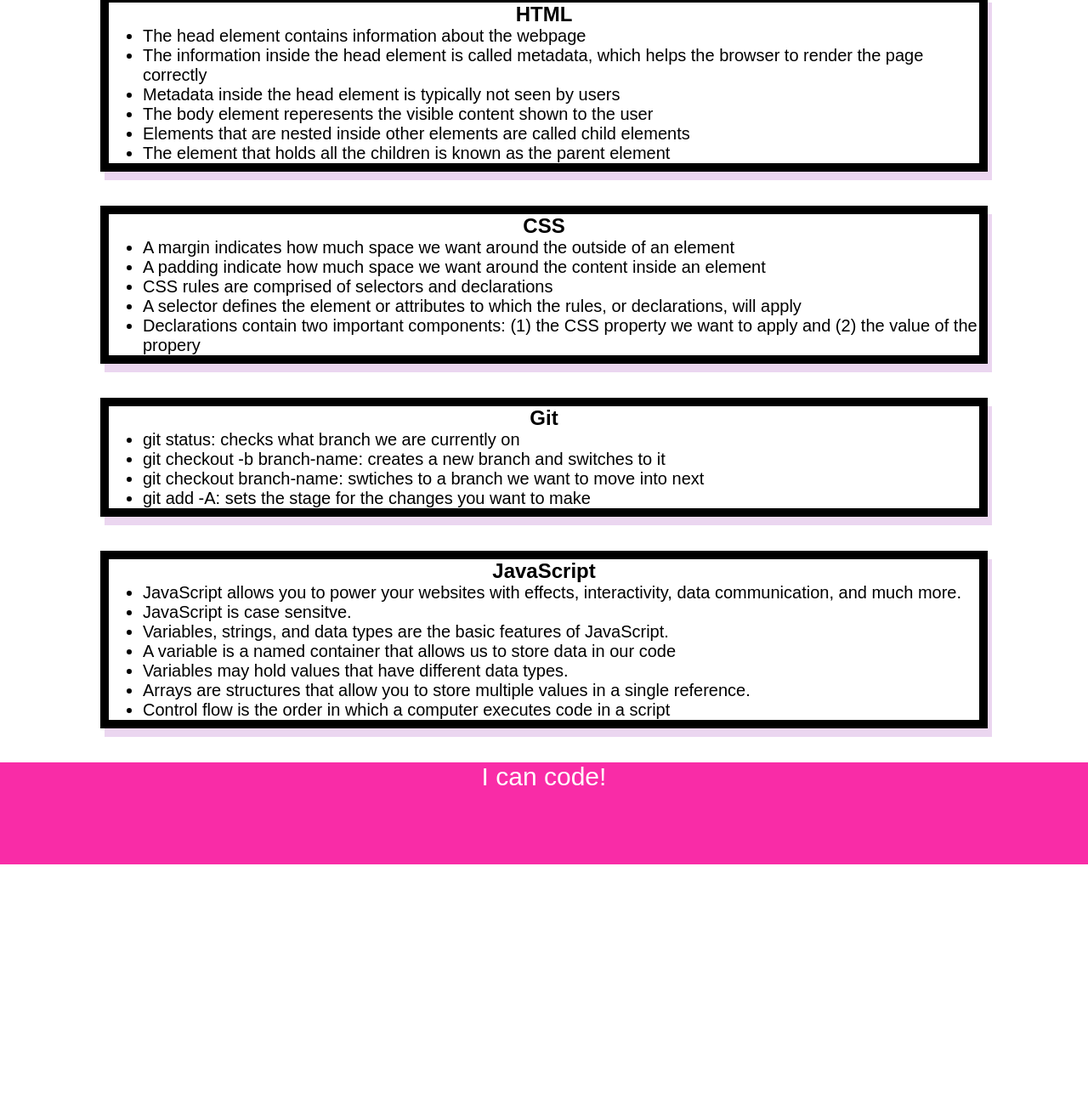
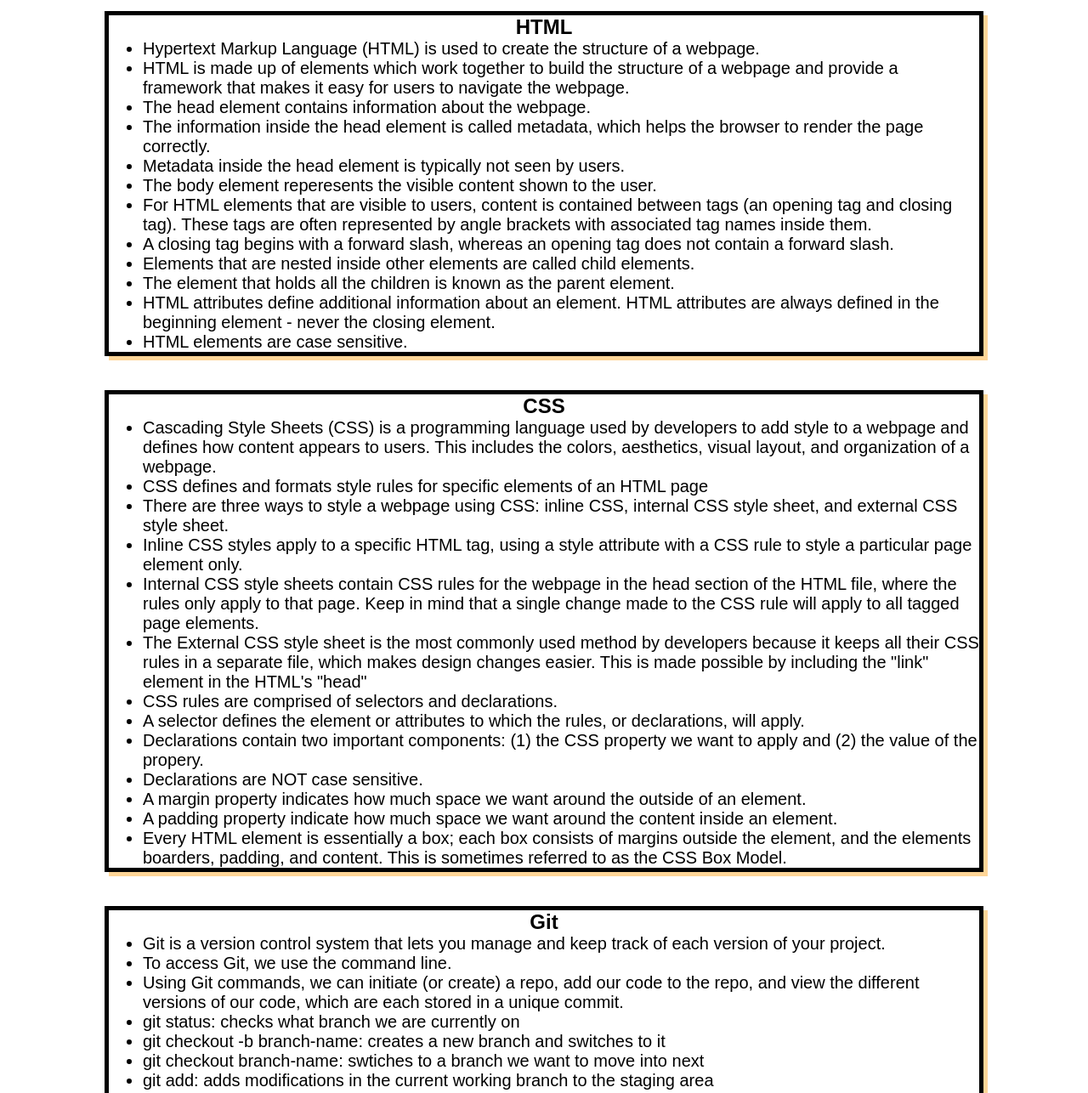
Before and after one commit to mackenzie-wentworth/prework-study-guide, a plain HTML site: page index.html in a window 1280 px wide. Shown: the part 167-1453 px from the top of the page at 85% size. Before the commit the page ends 1184 px from the top, so only its background shows below. Drawn offline with Linux system fonts and the light colour scheme.

Commit message:
Updated index.html

```diff
--- a/assets/style.css
+++ b/assets/style.css
@@ -6,10 +6,10 @@
 header,
 footer {
  width: 100%;
- height: 120px;
- background-color: rgb(249, 44, 167);
- color: white;
- font-family: Arial;
+ height: 140px;
+ background-color: #e41081;
+ color: rgb(255, 253, 208);
+ font-family: monospace;
 }
 
 h1,
@@ -33,13 +33,13 @@ ul {
 
 p {
  text-align: center;
- font-size: 30px;
+ font-size: 50px;
 }
 
 .card {
   width: 80%;
   margin: 40px auto;
-  border: 10px solid black;
-  box-shadow: 5px 10px #ebd6f0;
+  border: 5px solid black;
+  box-shadow: 5px 5px #fed597;
   font-family: Arial;
 }
--- a/index.html
+++ b/index.html
@@ -17,47 +17,76 @@
       <section class="card" id="html-section">
         <h2>HTML</h2>
         <ul>
-          <li>The head element contains information about the webpage</li>
-          <li>The information inside the head element is called metadata, which helps the browser to render the page correctly</li>
-          <li>Metadata inside the head element is typically not seen by users</li>
-          <li>The body element reperesents the visible content shown to the user</li>
-          <li>Elements that are nested inside other elements are called child elements</li>
-          <li>The element that holds all the children is known as the parent element</li>
+          <li>Hypertext Markup Language (HTML) is used to create the structure of a webpage.</li>
+          <li>HTML is made up of elements which work together to build the structure of a webpage and provide a framework that makes it easy for users to navigate the webpage.</li>
+          <li>The head element contains information about the webpage.</li>
+          <li>The information inside the head element is called metadata, which helps the browser to render the page correctly.</li>
+          <li>Metadata inside the head element is typically not seen by users.</li>
+          <li>The body element reperesents the visible content shown to the user.</li>
+          <li>For HTML elements that are visible to users, content is contained between tags (an opening tag and closing tag). These tags are often represented by angle brackets with associated tag names inside them.</li>
+          <li>A closing tag begins with a forward slash, whereas an opening tag does not contain a forward slash.</li>
+          <li>Elements that are nested inside other elements are called child elements.</li>
+          <li>The element that holds all the children is known as the parent element.</li>
+          <li>HTML attributes define additional information about an element. HTML attributes are always defined in the beginning element - never the closing element.</li>
+          <li>HTML elements are case sensitive.</li>
         </ul>
       </section>
 
       <section class="card" id="css-section">
         <h2>CSS</h2>
         <ul>
-          <li>A margin indicates how much space we want around the outside of an element</li>
-          <li>A padding indicate how much space we want around the content inside an element</li>
-          <li>CSS rules are comprised of selectors and declarations</li>
-          <li>A selector defines the element or attributes to which the rules, or declarations, will apply</li>
-          <li>Declarations contain two important components: (1) the CSS property we want to apply and (2) the value of the propery</li>
+          <li>Cascading Style Sheets (CSS) is a programming language used by developers to add style to a webpage and defines how content appears to users. This includes the colors, aesthetics, visual layout, and organization of a webpage.</li>
+          <li>CSS defines and formats style rules for specific elements of an HTML page</li>
+          <li>There are three ways to style a webpage using CSS: inline CSS, internal CSS style sheet, and external CSS style sheet.</li>
+          <li>Inline CSS styles apply to a specific HTML tag, using a style attribute with a CSS rule to style a particular page element only.</li>
+          <li>Internal CSS style sheets contain CSS rules for the webpage in the head section of the HTML file, where the rules only apply to that page. Keep in mind that a single change made to the CSS rule will apply to all tagged page elements.</li>
+          <li>The External CSS style sheet is the most commonly used method by developers because it keeps all their CSS rules in a separate file, which makes design changes easier. This is made possible by including the "link" element in the HTML's "head"</li>
+          <li>CSS rules are comprised of selectors and declarations.</li>
+          <li>A selector defines the element or attributes to which the rules, or declarations, will apply.</li>
+          <li>Declarations contain two important components: (1) the CSS property we want to apply and (2) the value of the propery.
+          <li>Declarations are NOT case sensitive.</li>
+          <li>A margin property indicates how much space we want around the outside of an element.</li>
+          <li>A padding property indicate how much space we want around the content inside an element.</li>
+          <li>Every HTML element is essentially a box; each box consists of margins outside the element, and the elements boarders, padding, and content. This is sometimes referred to as the CSS Box Model.</li>
         </ul>
       </section>
 
       <section class="card" id="git-section">
         <h2>Git</h2>
         <ul>
+          <li>Git is a version control system that lets you manage and keep track of each version of your project.</li>
+          <li>To access Git, we use the command line.</li>
+          <li>Using Git commands, we can initiate (or create) a repo, add our code to the repo, and view the different versions of our code, which are each stored in a unique commit.</li>
           <li>git status: checks what branch we are currently on</li>
           <li>git checkout -b branch-name: creates a new branch and switches to it</li>
           <li>git checkout branch-name: swtiches to a branch we want to move into next</li>
-          <li>git add -A: sets the stage for the changes you want to make</li>
+          <li>git add: adds modifications in the current working branch to the staging area</li>
+          <li>git add -A: indicates that we want to add ALL changes in the current working branch to the staging area</li>
+          <li>git commit -m "descriptive message": a commit message that describes what the commit contains</li>
+          <li>git pull: fetch and merge any modifications (commits) from the tracking remote branch into the local environment</li>
+          <li>git pull origin main: the "origin" keyword indicates the source of the pull will be in the GitHub repo; the "main" keyword indicates the branch name (in this case, we are reciving a branch called "main" from the GitHub repository)</li>
+          <li>git push origin [branch]: pushes (transmits) the changes made on our local branch to our remote repository branch</li>
         </ul>
       </section>
 
       <section class="card" id="javascript-section">
         <h2>JavaScript</h2>
         <ul>
-          <li>JavaScript allows you to power your websites with effects, interactivity, data communication, and much more.</li>
+          <li>JavaScript (JS) is a high-level dynamic programming language that allows users to interact with websites.</li>
+          <li>Developers use JavaScript to power their websites with effects, interactivity, data communication, and much more.</li>
           <li>JavaScript is case sensitve.</li>
+          <li>Each line of JavaScript code ends with a semicolon.</li>
           <li>Variables, strings, and data types are the basic features of JavaScript.</li>
-          <li>A variable is a named container that allows us to store data in our code</li>
+          <li>A variable is a named container that allows us to store data in our code.</li>
           <li>Variables may hold values that have different data types.</li>
-          <li>Arrays are structures that allow you to store multiple values in a single reference.</li>
-          <li>Control flow is the order in which a computer executes code in a script</li>
-
+          <li>A string is a data type that represents textual data and is contained in between quotation marks.</li>
+          <li>The console.log method is used to output a message to the web console by adding an argument. Chrome DevTools is a developer's tool that allows you to view the console.log output.</li>
+          <li>Control flow is the order in which a computer executes code in a script. To control the order in which our code is executed or if it will be executed at all, we can use conditional statements and loops.</li>
+          <li>"If" statements are used as a way of creating a conditional statement, where code will only be executed IF the statement meets a condition, or is true.</li>
+          <li>In JavaScript, we can have more than one condition (similarly to pseudocode).</li>
+          <li>Arrays are structures that allow you to store multiple values in a single reference. An array is a single variable that is used to hold a group of related data.</li>
+          <li>Arrays in JavaScript are zero-indexed and sequential, meaning that the first item in any array has an index of 0 (not 1). The indices, or location identifiers, will always be whole numbers that increase by 1 each time.</li>
+          <li>A "for" loop uses the predictable pattern of indices to perform a task on all the items in an array by allowing a single code block to be executed over and over.</li>
         </ul>
       </section>
     </main>
```
